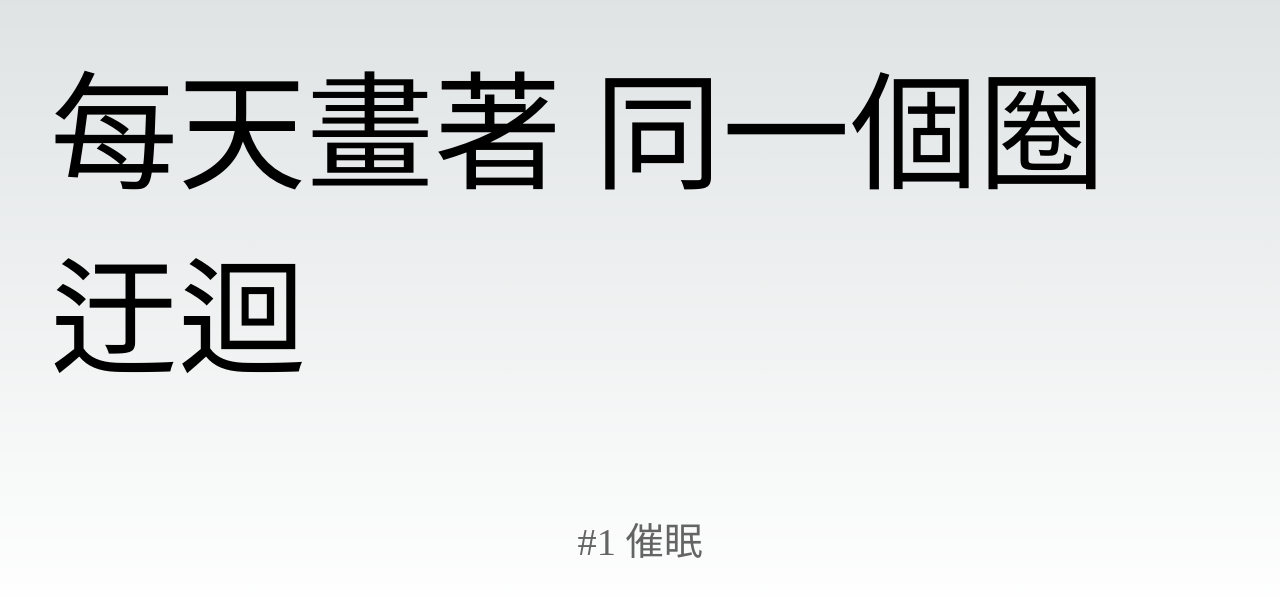
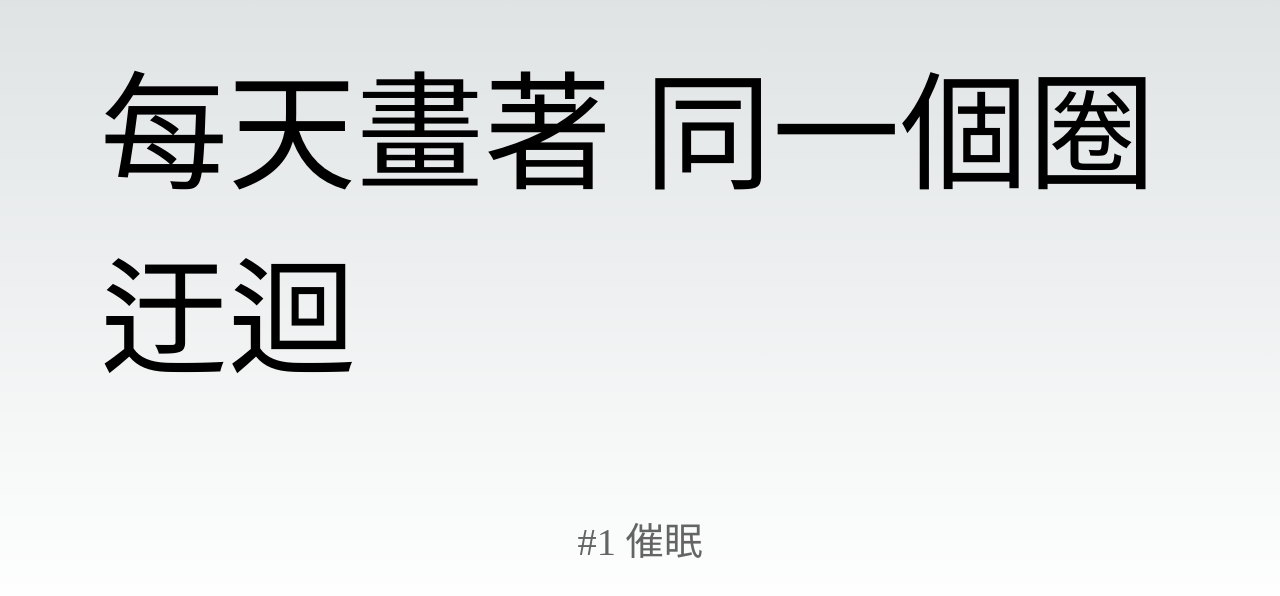
Before and after one commit to frank890417/lyrics-player, a Next.js app: page / in a window 1280 px wide. Shown: the part 184-780 px from the top of the page. Built offline with nearby package versions, Linux system fonts and the light colour scheme.

Commit message:
update letter animation

```diff
--- a/src/components/lyrics.js
+++ b/src/components/lyrics.js
@@ -9,16 +9,32 @@ function Lyrics() {
     const [currentSong, setCurrentSong] = useState(0);
     const [currentLine, setCurrentLine] = useState(0);
     const [lines, setLines] = useState([]);
+    // let orders = ``
     useEffect(() => {
         const fetchLyrics = async () => {
             const res = await fetch("/lyrics.txt");
             const text = await res.text();
-            const songs = text.split(">").map((song) => {
+            let songs = text.split(">").map((song) => {
                 return {
                     title: song.split("\n")[0],
                     lyrics: song.split("\n").slice(1).filter((line) => line !== ""),
                 };
             }).filter((song) => song.lyrics.length > 0);
+
+
+            //update order align to orders string
+            // let order = orders.split("\n").map(str => str.trim())
+
+            // let newSongs = []
+            // for (let i = 0; i < order.length; i++) {
+            //     for (let j = 0; j < songs.length; j++) {
+            //         if (order[i] == songs[j].title) {
+            //             newSongs.push(songs[j])
+            //         }
+            //     }
+            // }
+            // songs = newSongs
+
 
             console.log(songs)
             setSongs(songs);
@@ -27,6 +43,7 @@ function Lyrics() {
         fetchLyrics();
 
         window.addEventListener("keydown", handleKeyPress);
+        window.addEventListener("click", handleClick);
     }, []);
 
     useEffect(() => {
@@ -42,9 +59,9 @@ function Lyrics() {
             nextLine();
         } else if (e.key === "ArrowLeft") {
             prevLine();
-        } else if (e.key === "a") {
+        } else if (e.key === "ArrowUp") {
             prevTrack();
-        } else if (e.key === "s") {
+        } else if (e.key === "ArrowDown") {
             nextTrack();
         }
     };
@@ -90,8 +107,8 @@ function Lyrics() {
         // Animate the lyrics text using GSAP
         gsap.fromTo("#lyrics span", {
             opacity: 0,
-            y: 10,
-            scale: 5
+            y: 50,
+            scale: 1
         }, {
             duration: 0.5,
             opacity: 1,
@@ -112,9 +129,9 @@ function Lyrics() {
 
     return (
         <div className={styles.appLyrics}>
-            <div id="lyrics" className={styles.lyrics} key={currentLine}>
+            <div id="lyrics" className={styles.lyrics} key={currentLine + currentSong * 100}>
                 {(lines[currentLine] || "").split("").map(letter => {
-                    return <span>{letter}</span>
+                    return <span>{letter == " " ? <span>&nbsp;</span> : letter} </span>
                 })}
                 {(lines[currentLine] || "").split("").length == 0 ? <span>_</span> : <span></span>}
             </div>
--- a/src/components/lyrics.module.scss
+++ b/src/components/lyrics.module.scss
@@ -3,7 +3,7 @@
     display: flex;
     justify-content: center;
     align-items: center;
-    padding: 50px;
+    padding: 50px 100px;
 }
 
 .lyrics {
@@ -11,6 +11,11 @@
     font-weight: 500;
     letter-spacing: 0.2;
 
+}
+
+.lyrics span {
+    display: inline-block;
+    position: relative;
 }
 
 .title {
```
